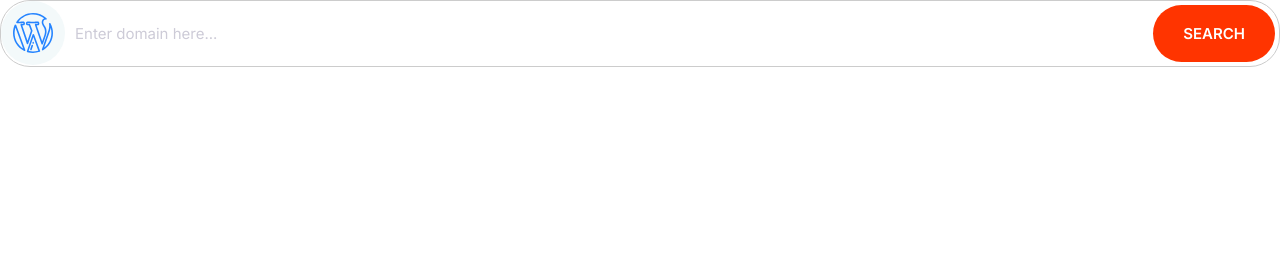
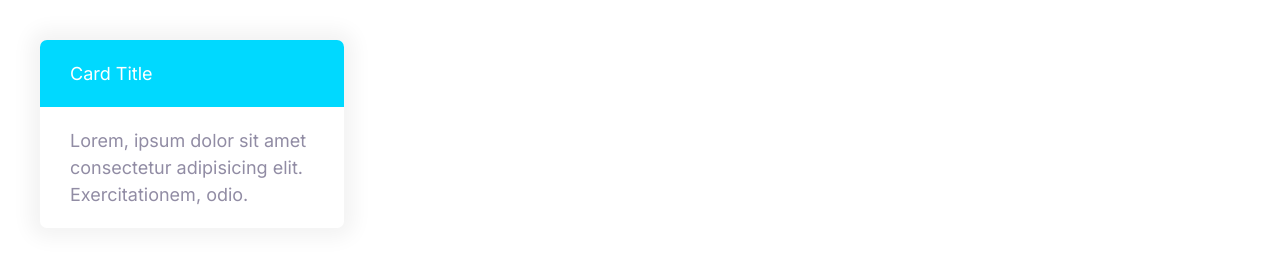
Before and after one commit to Cr0ssty/FabMoshify, a plain HTML site: page Index.html in a window 1280 px wide. Drawn offline with Linux system fonts and the light colour scheme.

Commit message:
Building the card component.

```diff
--- a/Index.html
+++ b/Index.html
@@ -14,14 +14,14 @@
     <link rel="stylesheet" href="css/styles.css" />
   </head>
   <body>
-    <div class="input-group">
-      <span class="icon-container">
-        <svg class="icon icon--primary">
-          <use xlink:href="images/sprite.svg#wordpress"></use>
-        </svg>
-      </span>
-      <input type="text" class="input" placeholder="Enter domain here..." />
-      <button class="btn btn--accent">Search</button>
+    <div style="width: 30%; padding: 4rem">
+      <div class="card card--secondary">
+        <header class="card__header">Card Title</header>
+        <div class="card__body">
+          Lorem, ipsum dolor sit amet consectetur adipisicing elit.
+          Exercitationem, odio.
+        </div>
+      </div>
     </div>
   </body>
 </html>
--- a/css/styles.css
+++ b/css/styles.css
@@ -260,3 +260,26 @@ a {
         font-size: 1.5rem;
     }
 }
+
+/* Cards */
+
+.card {
+    border-radius: 7px;
+    box-shadow: 0 0 20px 10px #f3f3f3;
+    overflow: hidden;
+}
+
+.card__header,
+.card__body {
+    padding: 2rem 3rem;
+}
+
+.card--primary .card__header {
+    background: var(--color-primary);
+    color: #fff;
+}
+
+.card--secondary .card__header {
+    background: var(--color-secondary);
+    color: #fff;
+}
```
Also changed, not shown: Components/card.html (added, +9 -0 lines).
